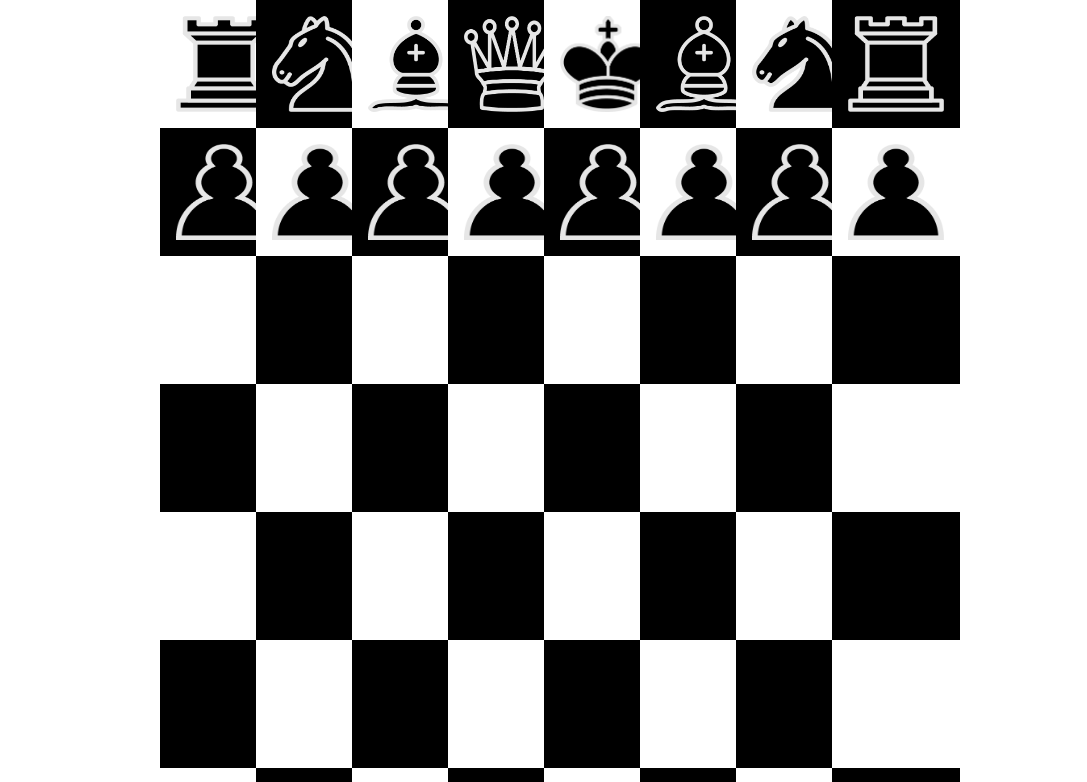
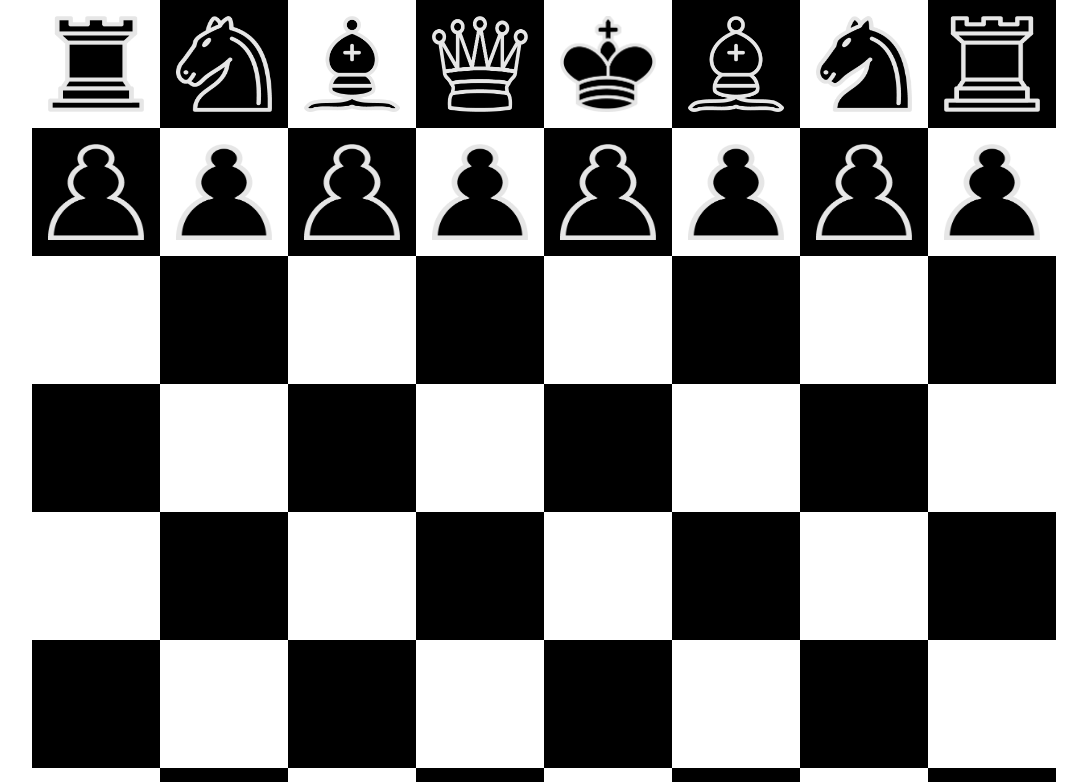
Before and after one commit to Hard-Luck/chess-mate, a React (Vite) app: page / in a window 1280 px wide. Shown: the top 782 px of the page, without its empty margins (96-1183 px from the left). Built offline with nearby package versions, Linux system fonts and the light colour scheme.

Commit message:
click gets ids

```diff
--- a/src/components/Board.tsx
+++ b/src/components/Board.tsx
@@ -23,9 +23,14 @@ function Board() {
     const newBoard = game.makeMove(["A", 2], ["A", 4]);
     setBoard(newBoard);
   }
+
   return (
     <>
-      <div className="grid grid-cols-8 w-4/5 max-w-screen-md mx-auto">
+      <div
+        className={`grid grid-cols-8 w-4/5 mx-auto`}
+        onMouseDown={(e) => {
+          console.log((e.target as HTMLElement).dataset.location);
+        }}>
         {board
           .slice()
           .reverse()
--- a/src/components/Square.tsx
+++ b/src/components/Square.tsx
@@ -14,12 +14,18 @@ function Square({ file, rank, piece, size }: SquareProps) {
   const imgUrl = piece ? `pieces/${piece.pieceColor}/${piece.type}.png` : null;
   return (
     <div
+      data-location={`${file}${rank}`}
       style={{ width: `${size}px`, height: `${size}px` }}
       className={`flex items-center justify-center ${
         isDark ? "bg-black" : "bg-white"
       }`}>
       {imgUrl ? (
-        <img className="w-3/4 h-3/4" src={imgUrl} alt={piece?.type} />
+        <img
+          className="w-3/4 h-3/4"
+          data-location={`${file}${rank}`}
+          src={imgUrl}
+          alt={piece?.type}
+        />
       ) : null}
     </div>
   );
```
